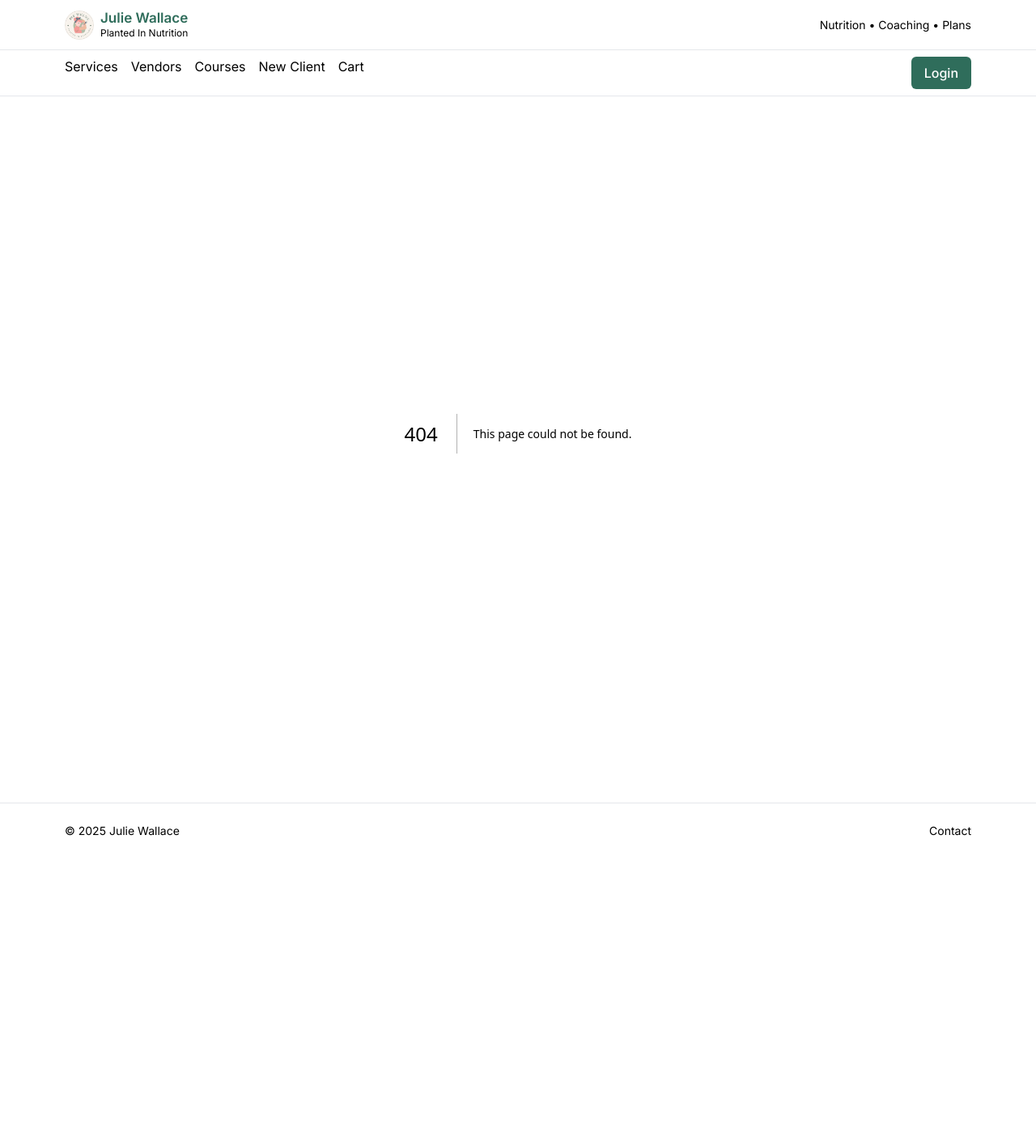
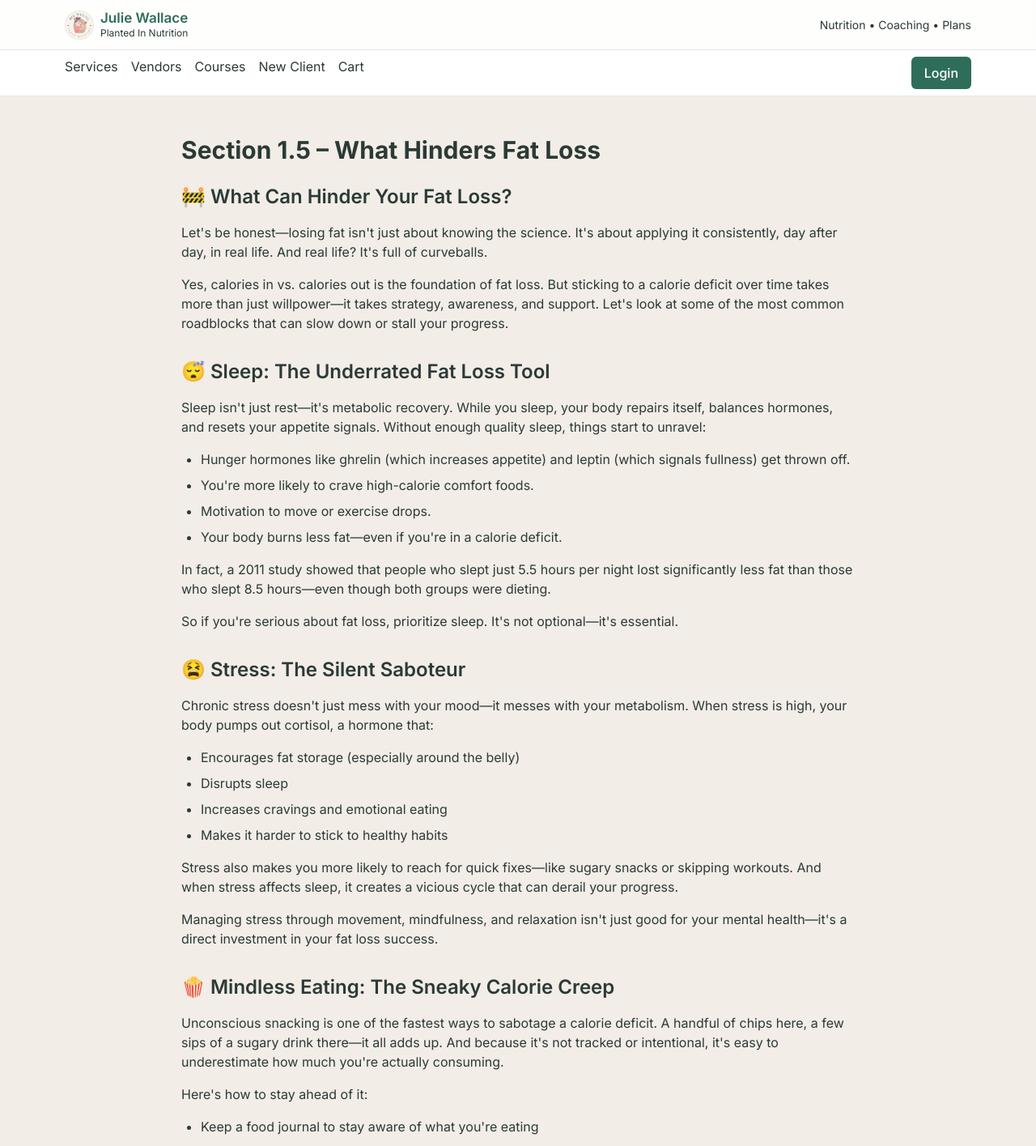
Before and after one commit to mr601s/nutritionist-marketplace-crm, a Next.js app: page /courses/module-1/section-5 in a window 1280 px wide. Before the commit this address had no page. Shown: the top 1415 px of the page at 81% size. Before the commit the page ends 1060 px from the top, so only its background shows below. Built offline with nearby package versions, Linux system fonts and the light colour scheme.

Commit message:
Add Module 1 Section 1.5 with navigation; escape all JSX entities.

```diff
--- /dev/null
+++ b/app/courses/module-1/section-5/page.tsx
@@ -0,0 +1,84 @@
+export default function Section5Page() {
+  return (
+    <main className="p-8 max-w-4xl mx-auto">
+      <h1 className="text-3xl font-bold mb-6">Section 1.5 – What Hinders Fat Loss</h1>
+
+      <section className="mb-8">
+        <h2 className="text-2xl font-semibold mb-4">🚧 What Can Hinder Your Fat Loss?</h2>
+        <p className="mb-4">
+          Let&apos;s be honest—losing fat isn&apos;t just about knowing the science. It&apos;s about applying it consistently, day after day, in real life. And real life? It&apos;s full of curveballs.
+        </p>
+        <p className="mb-4">
+          Yes, calories in vs. calories out is the foundation of fat loss. But sticking to a calorie deficit over time takes more than just willpower—it takes strategy, awareness, and support. Let&apos;s look at some of the most common roadblocks that can slow down or stall your progress.
+        </p>
+      </section>
+
+      <section className="mb-8">
+        <h2 className="text-2xl font-semibold mb-4">😴 Sleep: The Underrated Fat Loss Tool</h2>
+        <p className="mb-4">
+          Sleep isn&apos;t just rest—it&apos;s metabolic recovery. While you sleep, your body repairs itself, balances hormones, and resets your appetite signals. Without enough quality sleep, things start to unravel:
+        </p>
+        <ul className="list-disc ml-6 mb-4 space-y-2">
+          <li>Hunger hormones like ghrelin (which increases appetite) and leptin (which signals fullness) get thrown off.</li>
+          <li>You&apos;re more likely to crave high-calorie comfort foods.</li>
+          <li>Motivation to move or exercise drops.</li>
+          <li>Your body burns less fat—even if you&apos;re in a calorie deficit.</li>
+        </ul>
+        <p className="mb-4">
+          In fact, a 2011 study showed that people who slept just 5.5 hours per night lost significantly less fat than those who slept 8.5 hours—even though both groups were dieting.
+        </p>
+        <p className="mb-4">
+          So if you&apos;re serious about fat loss, prioritize sleep. It&apos;s not optional—it&apos;s essential.
+        </p>
+      </section>
+
+      <section className="mb-8">
+        <h2 className="text-2xl font-semibold mb-4">😫 Stress: The Silent Saboteur</h2>
+        <p className="mb-4">
+          Chronic stress doesn&apos;t just mess with your mood—it messes with your metabolism. When stress is high, your body pumps out cortisol, a hormone that:
+        </p>
+        <ul className="list-disc ml-6 mb-4 space-y-2">
+          <li>Encourages fat storage (especially around the belly)</li>
+          <li>Disrupts sleep</li>
+          <li>Increases cravings and emotional eating</li>
+          <li>Makes it harder to stick to healthy habits</li>
+        </ul>
+        <p className="mb-4">
+          Stress also makes you more likely to reach for quick fixes—like sugary snacks or skipping workouts. And when stress affects sleep, it creates a vicious cycle that can derail your progress.
+        </p>
+        <p className="mb-4">
+          Managing stress through movement, mindfulness, and relaxation isn&apos;t just good for your mental health—it&apos;s a direct investment in your fat loss success.
+        </p>
+      </section>
+
+      <section className="mb-8">
+        <h2 className="text-2xl font-semibold mb-4">🍿 Mindless Eating: The Sneaky Calorie Creep</h2>
+        <p className="mb-4">
+          Unconscious snacking is one of the fastest ways to sabotage a calorie deficit. A handful of chips here, a few sips of a sugary drink there—it all adds up. And because it&apos;s not tracked or intentional, it&apos;s easy to underestimate how much you&apos;re actually consuming.
+        </p>
+        <p className="mb-4">
+          Here&apos;s how to stay ahead of it:
+        </p>
+        <ul className="list-disc ml-6 mb-4 space-y-2">
+          <li>Keep a food journal to stay aware of what you&apos;re eating</li>
+          <li>Prep meals and snacks so you&apos;re not relying on impulse</li>
+          <li>Limit exposure to tempting foods (out of sight, out of mind)</li>
+          <li>Practice mindful eating—slow down, taste your food, and tune into hunger cues</li>
+        </ul>
+        <p className="mb-4">
+          Being intentional with your choices helps you stay in control—and dramatically increases your chances of reaching your goals.
+        </p>
+      </section>
+
+      <section className="mb-8">
+        <h2 className="text-2xl font-semibold mb-4">🧾 Quick Recap: What to Watch Out For</h2>
+        <ul className="list-disc ml-6 mb-4 space-y-2">
+          <li>Poor sleep disrupts hormones and slows fat loss</li>
+          <li>Chronic stress raises cortisol and triggers emotional eating</li>
+          <li>Mindless snacking adds hidden calories that sabotage your deficit</li>
+          <li>Managing these factors is just as important as tracking your food and workouts</li>
+        </ul>
+      </section>
+    </main>
+  );
+}
```
